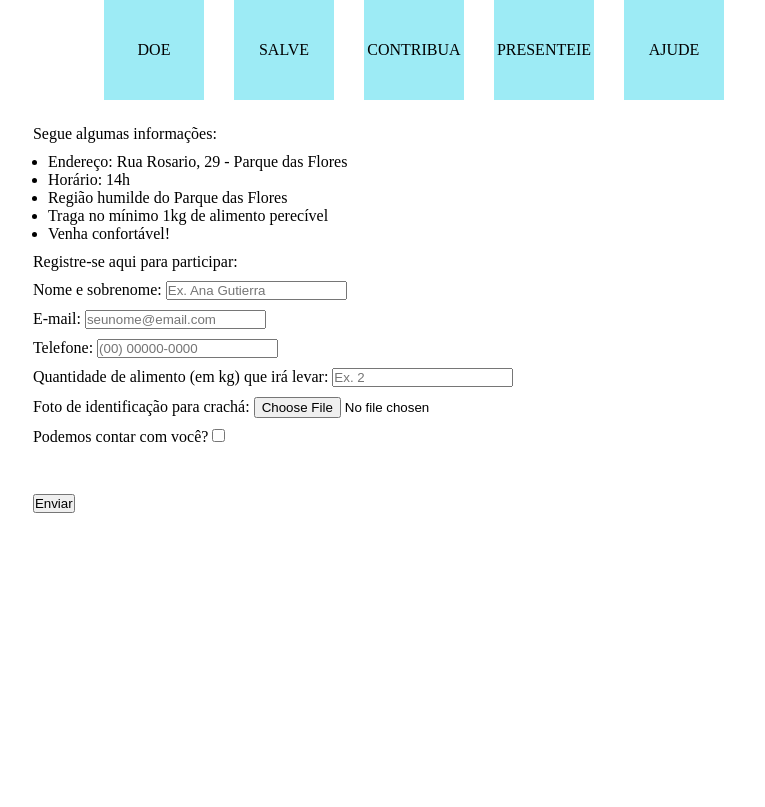
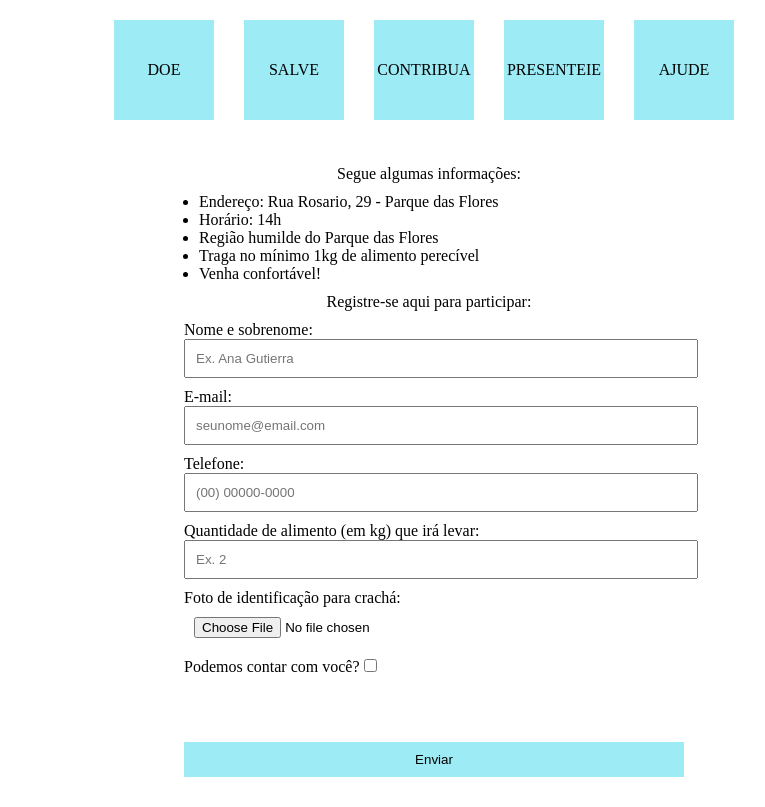
Before and after one commit to anagutierra/Exercicios-CSS, a plain HTML site: page index2.html in a window 1280 px wide. Shown: the part 72-879 px from the top of the page, without its empty margins (226-991 px from the left). Before the commit the page ends 800 px from the top, so only its background shows below. Drawn offline with Linux system fonts and the light colour scheme.

Commit message:
Nova estilização
- Conteúdo alinhado horizontalmente;
- Tamanho dos inputs e botão submit.

```diff
--- a/index2.html
+++ b/index2.html
@@ -18,6 +18,7 @@
             <div class="col">PRESENTEIE</div>
             <div class="col">AJUDE</div>
         </div>
+        <div class="conteiner">
             <p class="titulos">
                 Segue algumas informações:
             </p>
@@ -42,26 +43,26 @@
                 Registre-se aqui para participar:
             </p>
             <form action="#" method="get" target="_blank" autocomplete="off">
-            <p class="primeiros">
+                <div class="primeiros">
                     <label for="nome">Nome e sobrenome:</label>
                     <input type="text" id="nome" name="nome" placeholder="Ex. Ana Gutierra" required>
-            </p>
-            <p class="primeiros">
+                </div>
+                <div class="primeiros">
                     <label for="email">E-mail:</label>
                     <input type="email" id="email" name="email"  placeholder="seunome@email.com" required>
-            </p>
-            <p class="primeiros">
+                </div>
+                <div class="primeiros">
                     <label for="telefone">Telefone:</label>
                     <input type="tel" id="telefone" name="telefone" placeholder="(00) 00000-0000" required>
-            </p>
-            <p class="primeiros">
+                </div>
+                <div class="primeiros">
                     <label for="quantidade">Quantidade de alimento (em kg) que irá levar:</label>
                     <input type="number" id="quantidade" name="quantidade" placeholder="Ex. 2" required>
-            </p>
-            <p class="primeiros">
+                </div>
+                <div class="primeiros">
                     <label for="foto">Foto de identificação para crachá:</label>
                     <input type="file" id="foto" name="foto" accept=".png" required>
-            </p>
+                </div>
                 <label for="confirme" class="confirmacao">Podemos contar com você?</label>
                 <input type="checkbox" id="confirme" name="confirme" required>
                 <p class="final">
@@ -70,5 +71,6 @@
                 <button type="submit">Enviar</button>
             </form>
         </div>
+    </div>
 </body>
 </html>
--- a/style2.css
+++ b/style2.css
@@ -5,6 +5,16 @@
     body {
         display: flex;
         justify-content: center;
+    }
+    body > div {
+        display: flex;
+        flex-direction: column;
+        align-items: center;
+    }
+    .conteiner {
+        flex-direction: column;
+        align-items: center;
+        max-width: 500px;
     }
     .grid {
         display: flex;
@@ -32,13 +42,20 @@
     .final {
         color: white;
     }
-
-    p, h1, button, .confirmacao {
+    div, p, h1, button, .confirmacao {
         margin: 10px 0 10px 10px;
     }
     li {
         margin-left: 25px;
     }
-    h1 {
+    h1, .titulos {
         text-align: center;
     }
+    input:not(input[type=checkbox]), button{
+        width: 100%;
+        padding: 10px;
+    }
+    button {
+        background-color: #9debf5;
+        border: none;
+    }
```
Lines whose indentation alone changed are shown as unchanged.
